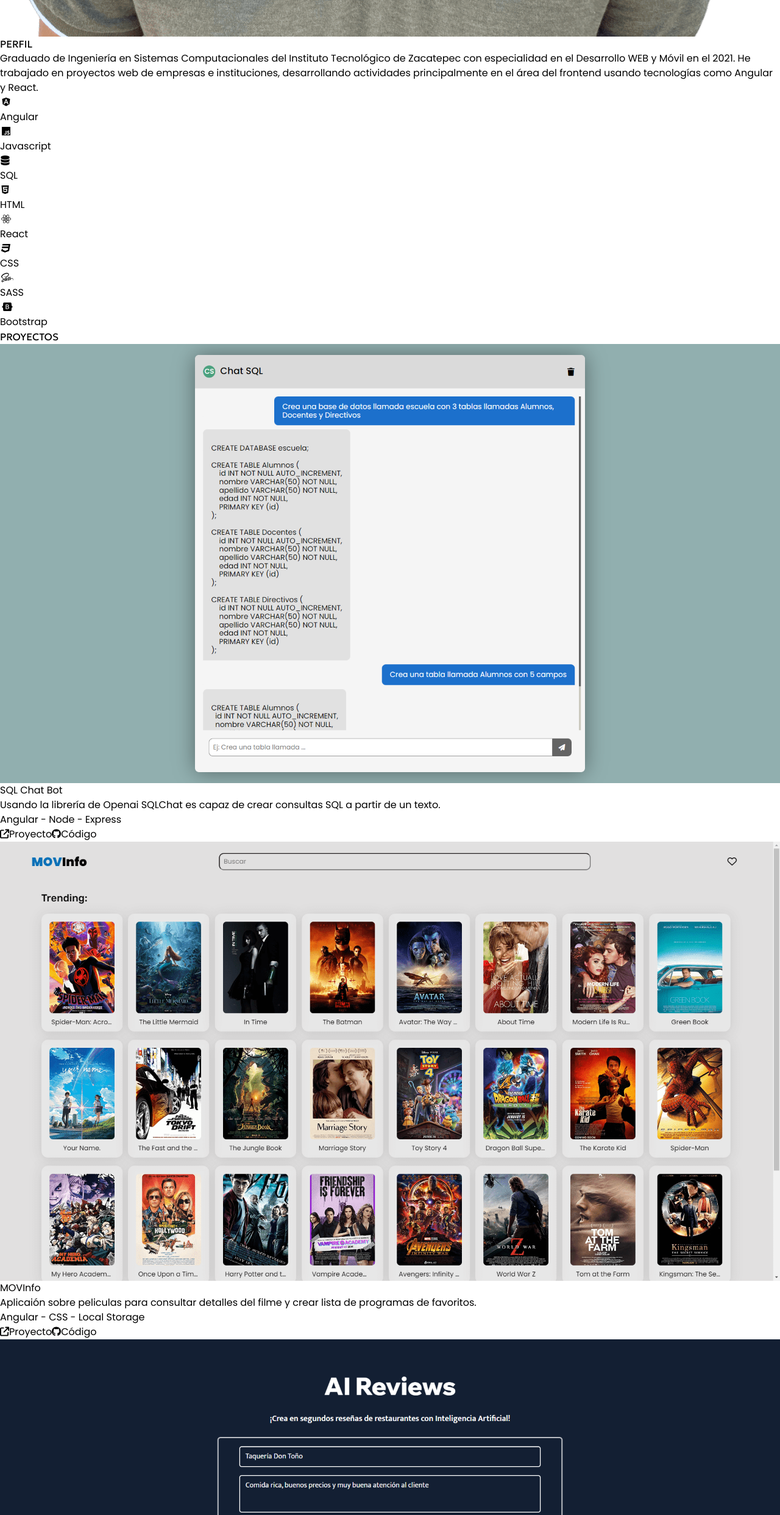
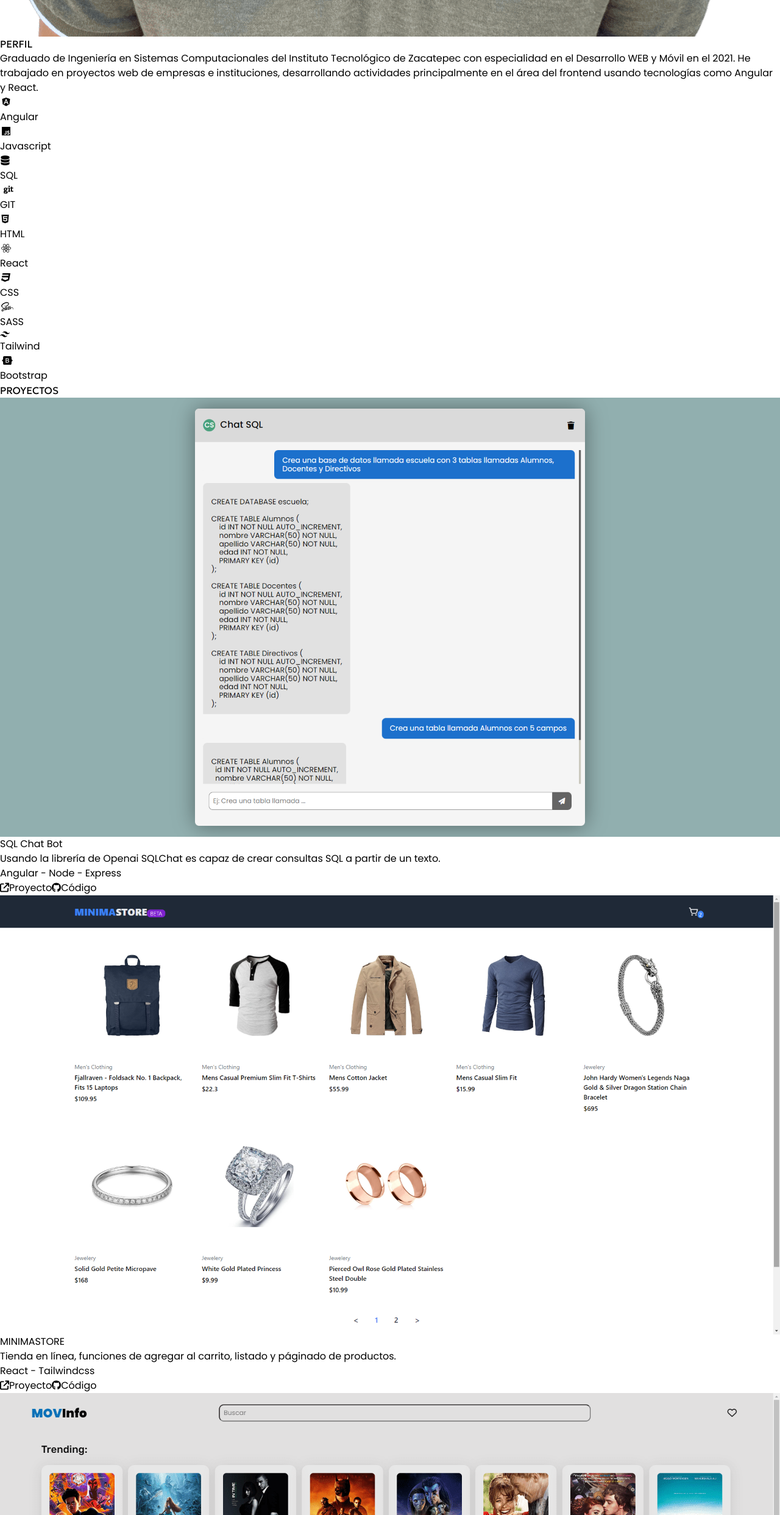
Before and after one commit to victorbalbuena/MyPortfolio, a Next.js app: page / in a window 1280 px wide. Shown: the part 1332-3816 px from the top of the page at 61% size. Built offline with nearby package versions, Linux system fonts and the light colour scheme.

Commit message:
added react icons and added project

```diff
--- a/package.json
+++ b/package.json
@@ -27,7 +27,7 @@
     "react": "18.2.0",
     "react-dom": "18.2.0",
     "react-i18next": "^12.1.1",
-    "react-icons": "^4.7.1",
+    "react-icons": "^4.10.1",
     "react-on-screen": "^2.1.1",
     "sharp": "^0.32.1",
     "typewriter-effect": "^2.19.0"
--- a/pages/index.js
+++ b/pages/index.js
@@ -4,6 +4,7 @@
   faAngular,
   faBootstrap,
   faCss3,
+  faGit,
   faGithub,
   faHtml5,
   faJs,
@@ -24,9 +25,11 @@
 import project1 from "../public/imgmovies.png";
 import project2 from "../public/imgchat.png";
 import project3 from "../public/imgrevs.png";
+import project4 from "../public/imgshop.png";
 import "animate.css";
 import "../lib/i18next";
 import { useTranslation } from "react-i18next";
+import { SiTailwindcss } from "react-icons/si";
 
 export default function Home() {
   const { t, i18n } = useTranslation();
@@ -58,6 +61,14 @@
 
   const enlaceCodigoProyecto3 = () => {
     window.open("https://github.com/victorbalbuena/IAReviews", "_blank");
+  };
+
+  const enlaceProyecto4 = () => {
+    window.open("https://minima-store.netlify.app/", "_blank");
+  };
+
+  const enlaceCodigoProyecto4 = () => {
+    window.open("https://github.com/victorbalbuena/reactCartShop", "_blank");
   };
 
   const onButtoClick = () => {
@@ -163,7 +174,11 @@
                 ></FontAwesomeIcon>
               </a>
 
-              <a href="https://twitter.com/VictorBalbue" target="_blank" rel="noreferrer">
+              <a
+                href="https://twitter.com/VictorBalbue"
+                target="_blank"
+                rel="noreferrer"
+              >
                 <FontAwesomeIcon
                   className="text-black dark:text-white hover:scale-125 transition-all"
                   icon={faTwitter}
@@ -171,7 +186,11 @@
                 ></FontAwesomeIcon>
               </a>
 
-              <a href="https://github.com/victorbalbuena" target="_blank" rel="noreferrer">
+              <a
+                href="https://github.com/victorbalbuena"
+                target="_blank"
+                rel="noreferrer"
+              >
                 <FontAwesomeIcon
                   className="text-black dark:text-white hover:scale-125 transition-all"
                   icon={faGithub}
@@ -236,11 +255,12 @@
             </h3> */}
           </div>
           <div className="relative mx-auto bg-gradient-to-b from-teal-800 rounded-full w-80 h-80 mt-8 overflow-hidden md:h-96 md:w-96">
-            <Image src={me}
+            <Image
+              src={me}
               className="scale-110"
               alt="Profile picture"
               sizes="(max-width: 768px) 100vw, (max-width: 1200px) 50vw, 33vw"
-                   priority={ true }
+              priority={true}
               quality={60}
             />
           </div>
@@ -252,10 +272,14 @@
               PERFIL
             </h3>
             <p className="text-md md:text-xl text-center pt-8 pb-3 leading-8 text-gray-80 dark:text-gray-300">
-            Graduado de Ingeniería en Sistemas Computacionales del Instituto Tecnológico de Zacatepec con especialidad en el Desarrollo WEB y Móvil en el 2021. He trabajado en proyectos web de empresas e instituciones, desarrollando actividades principalmente en el área del frontend usando tecnologías como Angular y React.
+              Graduado de Ingeniería en Sistemas Computacionales del Instituto
+              Tecnológico de Zacatepec con especialidad en el Desarrollo WEB y
+              Móvil en el 2021. He trabajado en proyectos web de empresas e
+              instituciones, desarrollando actividades principalmente en el área
+              del frontend usando tecnologías como Angular y React.
             </p>
 
-            <div className="grid grid-rows-2 gap-10 grid-cols-4 text-black dark:text-white my-14">
+            <div className="grid grid-rows-2 gap-10 grid-cols-5 text-black dark:text-white my-14">
               <div className="flex flex-col items-center gap-2">
                 <FontAwesomeIcon
                   icon={faAngular}
@@ -281,6 +305,15 @@
                   className="text-black dark:text-white"
                 ></FontAwesomeIcon>
                 <p>SQL</p>
+              </div>
+
+              <div className="flex flex-col items-center gap-2">
+                <FontAwesomeIcon
+                  icon={faGit}
+                  width={28}
+                  className="text-black dark:text-white"
+                ></FontAwesomeIcon>
+                <p>GIT</p>
               </div>
 
               <div className="flex flex-col items-center gap-2">
@@ -317,6 +350,16 @@
                   className="text-black dark:text-white"
                 ></FontAwesomeIcon>
                 <p>SASS</p>
+              </div>
+
+              <div className="flex flex-col items-center gap-2">
+                {/* <FontAwesomeIcon
+                  icon={tailwindIcon}
+                  width={20}
+                  className="text-black dark:text-white"
+                ></FontAwesomeIcon> */}
+                <SiTailwindcss className="text-2xl text-black dark:text-white" />
+                <p>Tailwind</p>
               </div>
 
               <div className="flex flex-col items-center gap-2">
@@ -429,10 +472,66 @@
               </div>
             </div>
 
+            <div className="basis-1/3 flex-1 main-font mb-10">
+              <Image
+                src={project4}
+                className="rounded-lg object-cover border-[2px] border-[#e4e3e3] dark:border-none"
+                width={"100%"}
+                height={"100%"}
+                alt="Proyect image"
+                quality={75}
+              />
+              <div className="flex flex-col mt-4 items-center justify-center">
+                <p className="text-xl font-bold text-black dark:text-white mb-2">
+                  MINIMASTORE
+                </p>
+                <p className="text-black dark:text-white text-center">
+                  Tienda en línea, funciones de agregar al carrito, listado y
+                  páginado de productos.
+                </p>
+                <p className="text-black dark:text-white mt-4 border-dashed border-black dark:border-blue-100 rounded-lg border-2 py-2 px-5">
+                  React - Tailwindcss
+                </p>
+              </div>
+              <div className="flex mt-4">
+                <button
+                  onClick={enlaceProyecto4}
+                  className="flex-1 relative inline-flex items-center justify-center px-0.5 py-0.5 overflow-hidden text-sm font-medium text-gray-900 rounded-lg group bg-gradient-to-br from-green-400 to-blue-600 group-hover:from-green-400 group-hover:to-blue-600 hover:text-white dark:text-white focus:ring-4 focus:outline-none focus:ring-green-200 dark:focus:ring-green-800"
+                >
+                  <span className="flex-1 relative px-4 py-2 transition-all ease-in duration-300 bg-white dark:bg-gray-900 rounded-md group-hover:bg-opacity-0">
+                    <div className="flex items-center justify-center">
+                      <FontAwesomeIcon
+                        icon={faArrowUpRightFromSquare}
+                        width={15}
+                        className="mr-3"
+                      ></FontAwesomeIcon>
+                      Proyecto
+                    </div>
+                  </span>
+                </button>
+
+                <button
+                  onClick={enlaceCodigoProyecto4}
+                  className="flex-1 ml-4 relative inline-flex items-center justify-center px-0.5 py-0.5 overflow-hidden text-sm font-medium text-gray-900 rounded-lg group bg-gradient-to-br from-green-400 to-blue-600 group-hover:from-green-400 group-hover:to-blue-600 hover:text-white dark:text-white focus:ring-4 focus:outline-none focus:ring-green-200 dark:focus:ring-green-800"
+                >
+                  <span className="flex-1 relative px-4 py-2 transition-all ease-in duration-300 bg-white dark:bg-gray-900 rounded-md group-hover:bg-opacity-0">
+                    <div className="flex items-center justify-center">
+                      <FontAwesomeIcon
+                        icon={faGithub}
+                        width={15}
+                        className="mr-3"
+                      />
+                      Código
+                    </div>
+                  </span>
+                </button>
+              </div>
+            </div>
+
             <div className="basis-1/3 flex-1 main-font">
               <Image
                 src={project1}
-                className="rounded-lg object-cover border-cyan-900 border-2"
+                className="rounded-lg object-cover border-[2px] border-[#e4e3e3] dark:border-none"
                 width={"100%"}
                 height={"100%"}
                 alt="Proyect image"
@@ -444,8 +543,8 @@
                   MOVInfo
                 </p>
                 <p className="text-black text-center dark:text-white">
-                  Aplicaión sobre peliculas para consultar detalles del
-                  filme y crear lista de programas de favoritos.
+                  Aplicaión sobre peliculas para consultar detalles del filme y
+                  crear lista de programas de favoritos.
                 </p>
                 <p className="text-black dark:text-white mt-4 border-dashed border-black dark:border-blue-100 rounded-lg border-2 py-2 px-5 text-center">
                   Angular - CSS - Local Storage
@@ -564,7 +663,11 @@
               ></FontAwesomeIcon>
             </a>
 
-              <a href="https://twitter.com/VictorBalbue" target="_blank" rel="noreferrer">
+            <a
+              href="https://twitter.com/VictorBalbue"
+              target="_blank"
+              rel="noreferrer"
+            >
               <FontAwesomeIcon
                 className="text-black dark:text-white hover:scale-125 transition-all"
                 icon={faTwitter}
@@ -572,7 +675,11 @@
               ></FontAwesomeIcon>
             </a>
 
-              <a href="https://github.com/victorbalbuena" target="_blank" rel="noreferrer">
+            <a
+              href="https://github.com/victorbalbuena"
+              target="_blank"
+              rel="noreferrer"
+            >
               <FontAwesomeIcon
                 className="text-black dark:text-white hover:scale-125 transition-all"
                 icon={faGithub}
```
Also changed, not shown: public/imgshop.png (added), 1 other file (tests, documents, lock files or other folders). Lines whose indentation alone changed are shown as unchanged.
